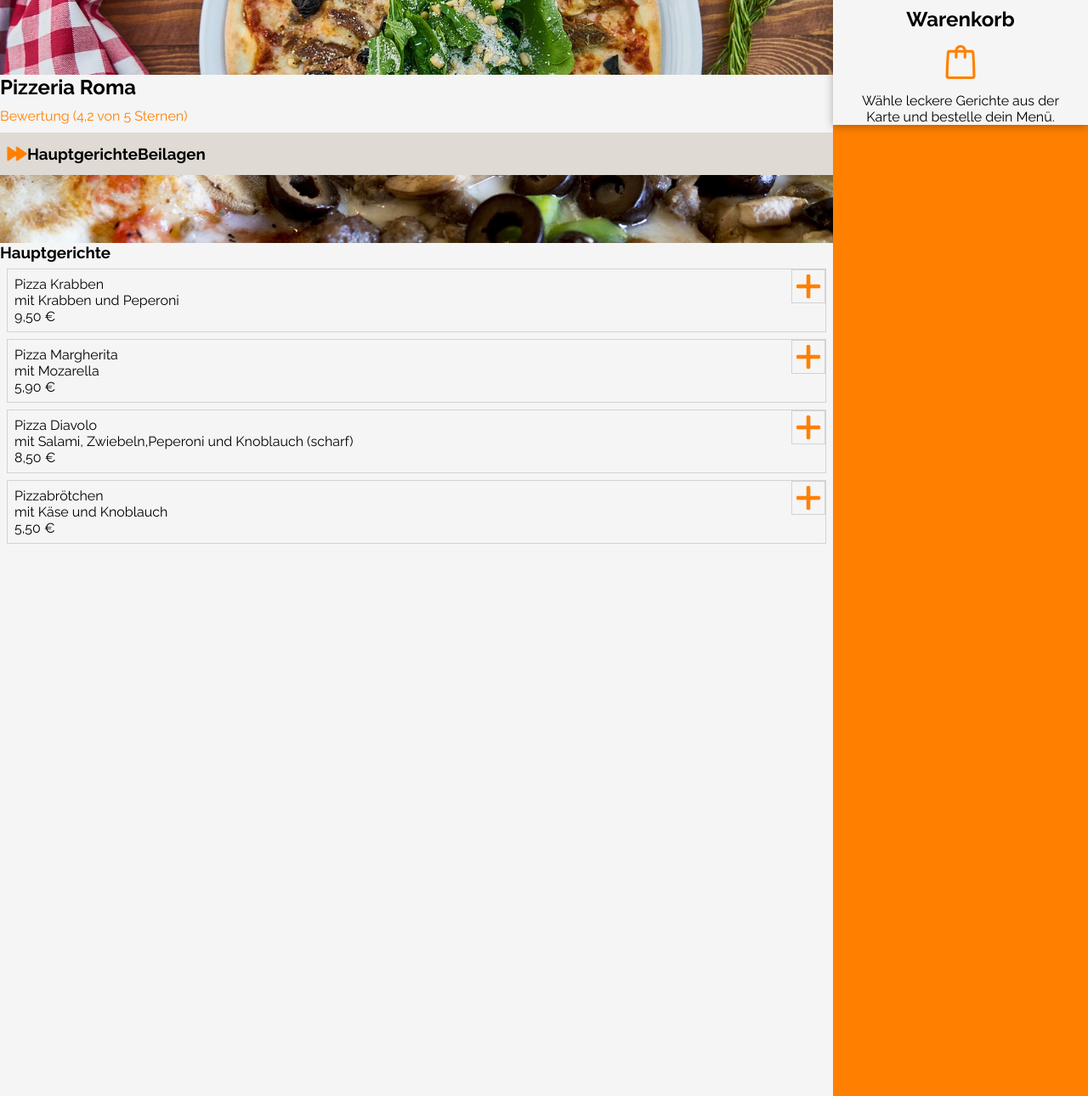
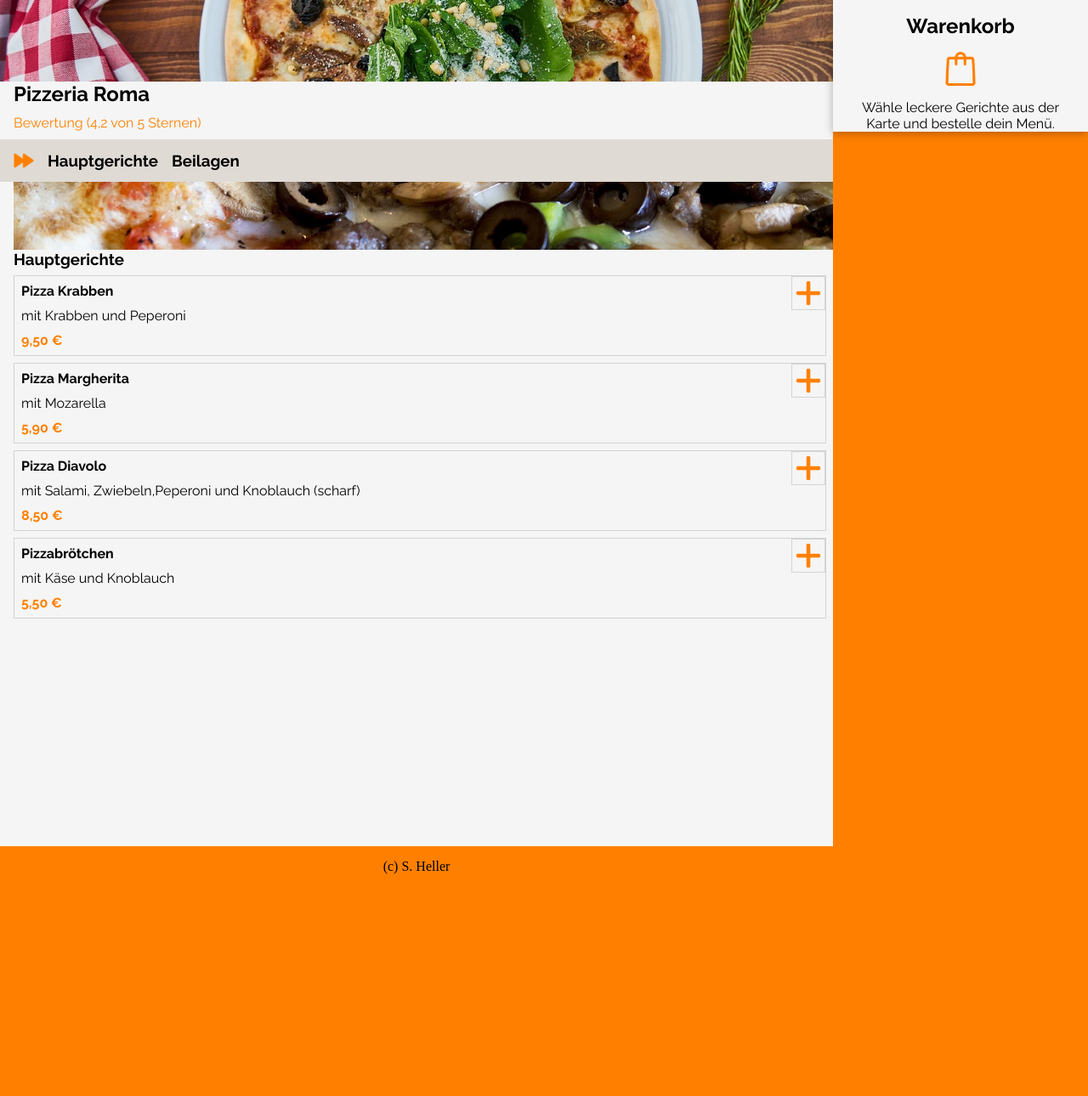
Before and after one commit to StefanHellerDev/Bestellapp, a plain HTML site: page index.html in a window 1280 px wide. Shown: the part 64-1354 px from the top of the page at 85% size. After the commit the page ends 1108 px from the top, so only its background shows below. Drawn offline with Linux system fonts and the light colour scheme.

Commit message:
working on the design

```diff
--- a/index.html
+++ b/index.html
@@ -55,12 +55,13 @@
   <div id="overlayBasket">
     <div class="basketMain">
       <h2 onclick="overlayBasketOff()">Warenkorb</h2>
+      <p onclick="overlayBasketOff()">Klicke hier um den Warenkorb zu schließen</p>
       <div id="overlayBasketContent"></div>
     </div>
   </div>
 
   <footer>
-    (c) S. Heller
+    <p>(c) S. Heller</p>
   </footer>
 </body>
 
--- a/scripts/template.js
+++ b/scripts/template.js
@@ -2,9 +2,9 @@ function renderDishesTemplate(dishesList, dishesIndex, dishPrice) {
   dishesList.innerHTML += `
     <div class="dishes" onclick="addAmount(${dishesIndex})">
             <div>
-              <p>${dishes[dishesIndex].name}</p>
+              <p class="dishesTitle">${dishes[dishesIndex].name}</p>
               <p>${dishes[dishesIndex].description}</p>
-              <p>${dishPrice}</p>
+              <p class="dishesPrice">${dishPrice}</p>
             </div>
             <img id="plus${dishesIndex}" src="./assets/icons/211877_plus_round_icon.png" alt="add dish">
           </div>
--- a/style.css
+++ b/style.css
@@ -2,8 +2,12 @@ body {
   background-color: #ff8000;
 }
 
+header {
+  padding-left: 16px;
+}
+
 header img {
-  height: 32px;
+  height: 40px;
   margin: 8px;
 }
 
@@ -15,8 +19,16 @@ main {
 
 .bestellMain {
   width: calc(100% - 300px);
-  height: 1500px;
+  height: 1000px;
   background-color: whitesmoke;
+}
+
+.bestellMain h2 {
+  padding-left: 16px;
+}
+
+.bestellMain h3 {
+  padding-left: 16px;
 }
 
 .mainImage {
@@ -42,7 +54,7 @@ main {
 
 .rating {
   color: #ff8000;
-  padding: 10px 0 10px;
+  padding: 10px 0 10px 16px;
 }
 
 .whereAmI {
@@ -52,10 +64,15 @@ main {
   display: flex;
   align-items: center;
   padding: 8px;
+  padding-left: 16px;
 }
 
 .whereAmI img {
   height: 24px;
+}
+
+.whereAmI h3 {
+  padding-left: 16px;
 }
 
 .mainCourseImage {
@@ -63,12 +80,13 @@ main {
   background-image: url("./assets/img/hauptgericht.jpg");
   background-size: cover;
   background-position: center;
+  margin-left: 16px;
 }
 
 .dishes {
-  width: calc(100% - 16px);
+  width: calc(100% - 24px);
   border: 1px solid lightgray;
-  margin: 8px;
+  margin: 8px 8px 8px 16px;
   padding: 8px;
   display: flex;
   justify-content: space-between;
@@ -82,6 +100,17 @@ main {
   right: 0;
   height: 40px;
   border: 1px solid lightgray;
+}
+
+.dishesTitle {
+  font-weight: bold;
+  padding-bottom: 10px;
+}
+
+.dishesPrice {
+  color: #ff8000;
+  font-weight: bold;
+  padding-top: 10px;
 }
 
 .basketMain h2 {
@@ -162,26 +191,34 @@ main {
 }
 
 #overlayBasket {
-  position: fixed; /* Sit on top of the page content */
-  display: none; /* Hidden by default */
-  width: 100%; /* Full width (cover the whole page) */
-  height: 100%; /* Full height (cover the whole page) */
+  position: fixed;
+  display: none;
+  width: 100%;
+  height: 100%;
   top: 0;
   left: 0;
   right: 0;
   bottom: 0;
   background-color: whitesmoke;
-  z-index: 2; /* Specify a stack order in case you're using a different order for other elements */
-  cursor: pointer; /* Add a pointer on hover */
+  z-index: 2;
+  cursor: pointer;
 }
 
-@media (min-width: 600px) {
+footer {
+  width: calc(100% - 300px);
+  height: 48px;
+  display: flex;
+  align-items: center;
+  justify-content: center;
+}
+
+@media (min-width: 769px) {
   .responsiveFooter {
     display: none;
   }
 }
 
-@media (max-width: 600px) {
+@media (max-width: 769px) {
   .basketWrapper {
     display: none;
   }
```
